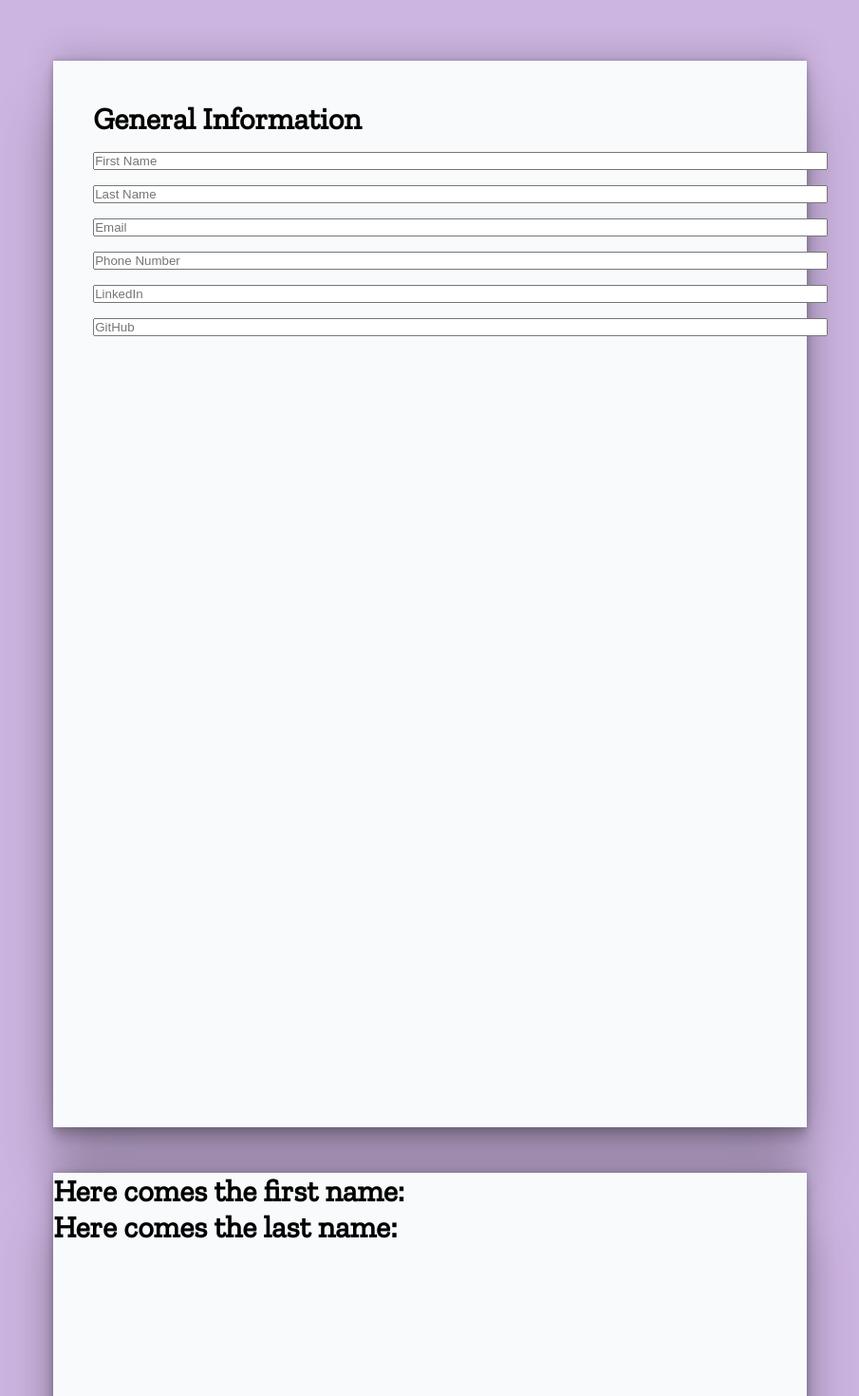
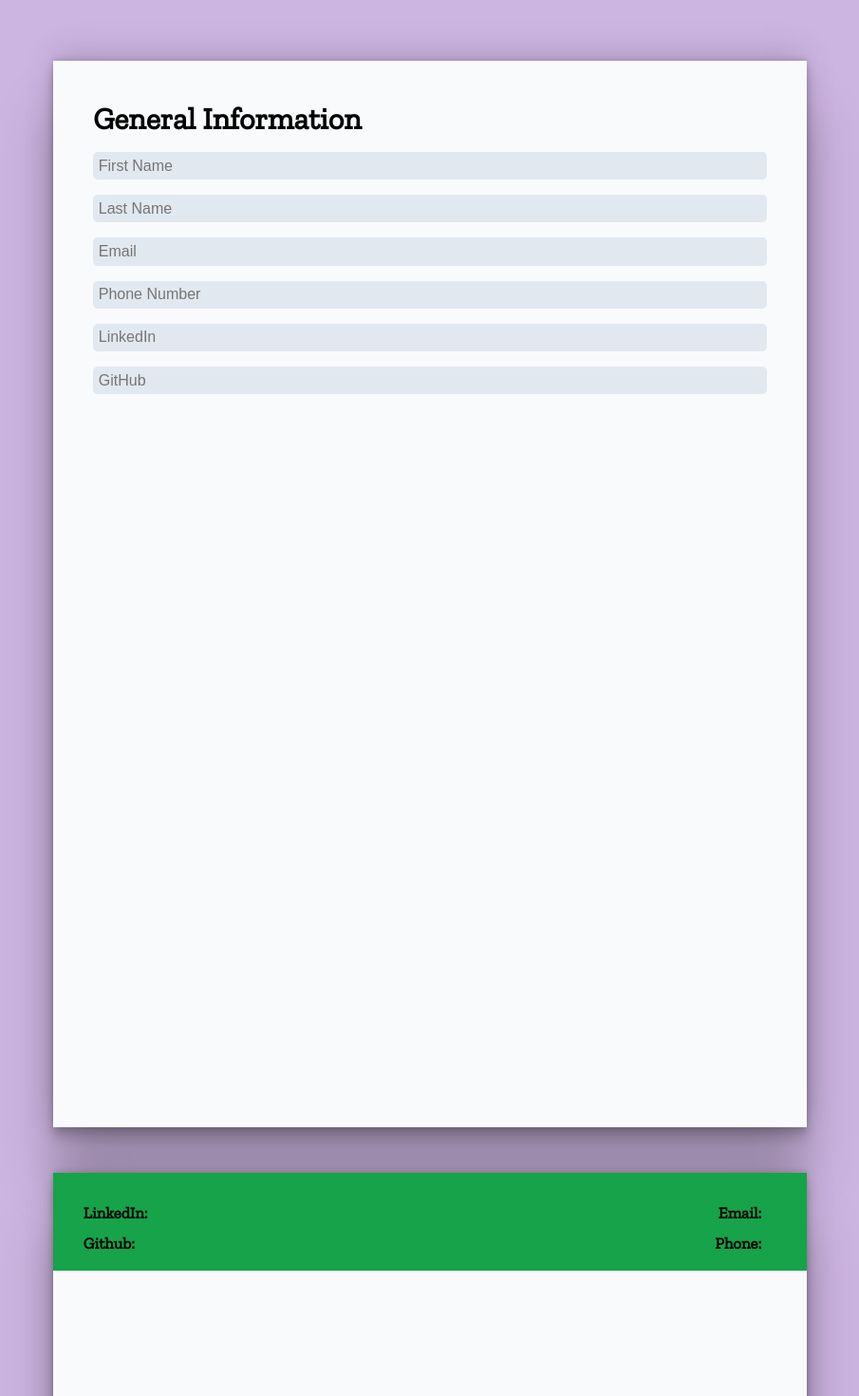
Before and after one commit to Nudd3/cv-project-hooks, a React (Vite) app: page / in a window 1280 px wide. Shown: the top 1470 px of the page at 95% size, without its empty margins (187-1092 px from the left). Built offline with nearby package versions, Linux system fonts and the light colour scheme.

Commit message:
general component is working as intended

```diff
--- a/src/App.scss
+++ b/src/App.scss
@@ -28,9 +28,7 @@
 }
 
 .cv-form-container {
-  width: 100%;
-  height: 100%;
-
+  border-radius: 8px;
   display: flex;
   flex-direction: column;
   gap: 1rem;
--- a/src/components/General.jsx
+++ b/src/components/General.jsx
@@ -1,8 +1,6 @@
 import React from 'react';
 import '../styles/general.scss';
 const General = (props) => {
-  // const [firstName, setFirstName] = useState('');
-  // const [lastName, setLastName] = useState('');
 
   const handleChange = (e) => {
     const target = e.target;
--- a/src/components/GeneralRender.jsx
+++ b/src/components/GeneralRender.jsx
@@ -2,13 +2,21 @@ import React from 'react';
 
 const GeneralRender = props => {
 
+  const {firstName, lastName, email, phone,linkedIn, gitHub} = props.general;
+
   return (
-    <div>
-      <h1>Here comes the first name:</h1>
-      {props.general.firstName}
-      <h1>Here comes the last name:</h1>
-      {props.general.lastName}
-
+    <div className='general-preview'>
+      <div className="name">
+        <h1>{firstName} {lastName}</h1>
+      </div>
+      <div className="general-container">
+        <h2>LinkedIn: {linkedIn}</h2>
+        <h2>Email: {email}</h2>
+      </div>
+      <div className="general-container">
+        <h2>Github: {gitHub}</h2>
+        <h2>Phone: {phone}</h2>
+      </div>
     </div>
   )
 
--- a/src/styles/general.scss
+++ b/src/styles/general.scss
@@ -2,4 +2,31 @@
 
 .general-form {
   @include form-basics;
+
+  .form-input {
+    @include form-input;
+  }
 }
+
+.general-preview {
+  display: flex;
+  gap: 0.8rem;
+  flex-direction: column;
+  background-color:#16a34a;
+  padding: 1.2rem 0 1.2rem 0;
+
+  .name {
+    padding-left: 2rem;
+    align-self: flex-start;
+    font-size: 1.5rem;
+  }
+
+  .general-container {
+    width: 90%;
+    align-self: center;
+    font-size: 0.7rem;
+    display: flex;
+    justify-content: space-between;
+    padding-right: 1rem;
+  }
+}
```
